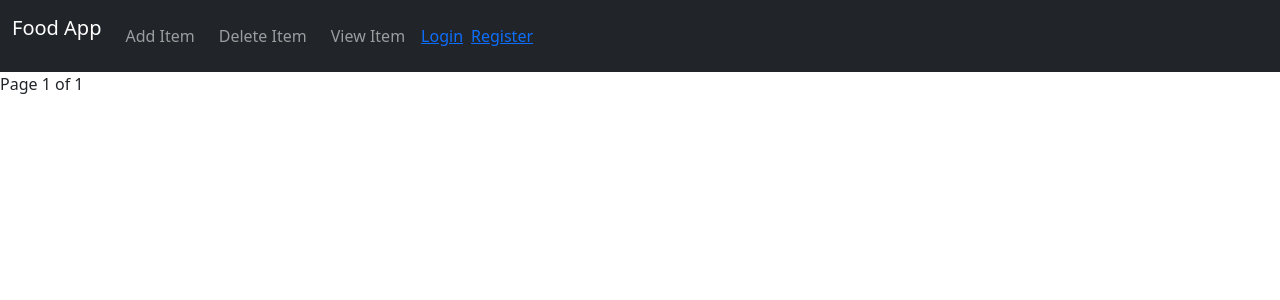
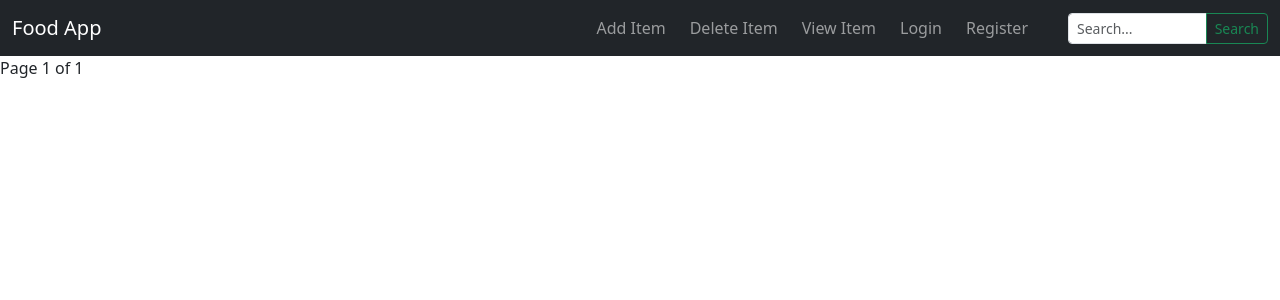
Before and after one commit to snushev/myFirstDjangoProject, a Django app: page /food/ in a window 1280 px wide. Shown: the top 300 px of the page. Run offline with Django 5.2, Linux system fonts and the light colour scheme; data that the repository does not hold is empty.

Commit message:
added search bar

```diff
--- a/food/templates/food/base.html
+++ b/food/templates/food/base.html
@@ -15,25 +15,36 @@
 <body>
     <nav class="navbar navbar-expand-lg navbar-dark bg-dark">
         <div class="container-fluid">
-            <div class="navbar-nav">
-                <a href="#" class="navbar-brand">Food App</a>
-                <div class="navbar d-flex align-items-center">
+            <a href="#" class="navbar-brand me-auto">Food App</a>
+
+            <div class="d-flex align-items-center">
+                <div class="navbar-nav me-3">
                     <a class="nav-link me-2" href="{% url 'food:create_item' %}">Add Item</a>
                     <a class="nav-link me-2" href="#">Delete Item</a>
                     <a class="nav-link me-2" href="#">View Item</a>
+
                     {% if user.is_authenticated %}
-                    <a class="nav-link" href="{% url 'profile' %}">Profile</a>
-                    <form action="{% url 'logout' %}" method="post">
+                    <a class="nav-link me-2" href="{% url 'profile' %}">Profile</a>
+                    <form action="{% url 'logout' %}" method="post" class="d-inline">
                         {% csrf_token %}
-                        <button type="submit" class="logout-link p-0 m-0 border-0 bg-transparent"
+                        <button type="submit" class="logout-link p-0 m-0 border-0 bg-transparent nav-link"
                             style="color: blue;">Logout</button>
                     </form>
                     {% else %}
-                    <a href="{% url 'login' %}" class="me-2">Login</a>
-                    <a href="{% url 'register' %}">Register</a>
+                    <a href="{% url 'login' %}" class="nav-link me-2">Login</a>
+                    <a href="{% url 'register' %}" class="nav-link">Register</a>
                     {% endif %}
                 </div>
+                <form class="d-flex ms-3" method="GET" action="" style="width: 200px;">
+                    <div class="input-group input-group-sm">
+                        <input class="form-control form-control-sm" type="search" name="item_name"
+                            placeholder="Search..." value="{{ request.GET.item_name }}">
+                        <button class="btn btn-outline-success btn-sm" type="submit">Search
+                        </button>
+                    </div>
+                </form>
             </div>
+        </div>
     </nav>
     {% if messages %}
     {% for message in messages %}
--- a/food/templates/food/index.html
+++ b/food/templates/food/index.html
@@ -2,6 +2,7 @@
 
 
 {% block body %}
+
 
 {% for item in item_list %}
 <div class="row">
--- a/food/views.py
+++ b/food/views.py
@@ -25,6 +25,16 @@ class IndexClassView(ListView):
     template_name = 'food/index.html'
     context_object_name = 'item_list'
     paginate_by = 2
+
+    def get_queryset(self):
+        queryset = super().get_queryset()
+        item_name = self.request.GET.get('item_name')
+
+        if item_name:
+            queryset = queryset.filter(item_name__icontains=item_name)
+
+        return queryset
+
 
 # def detail(request, item_id):
 #         item = Item.objects.get(pk=item_id)
```
